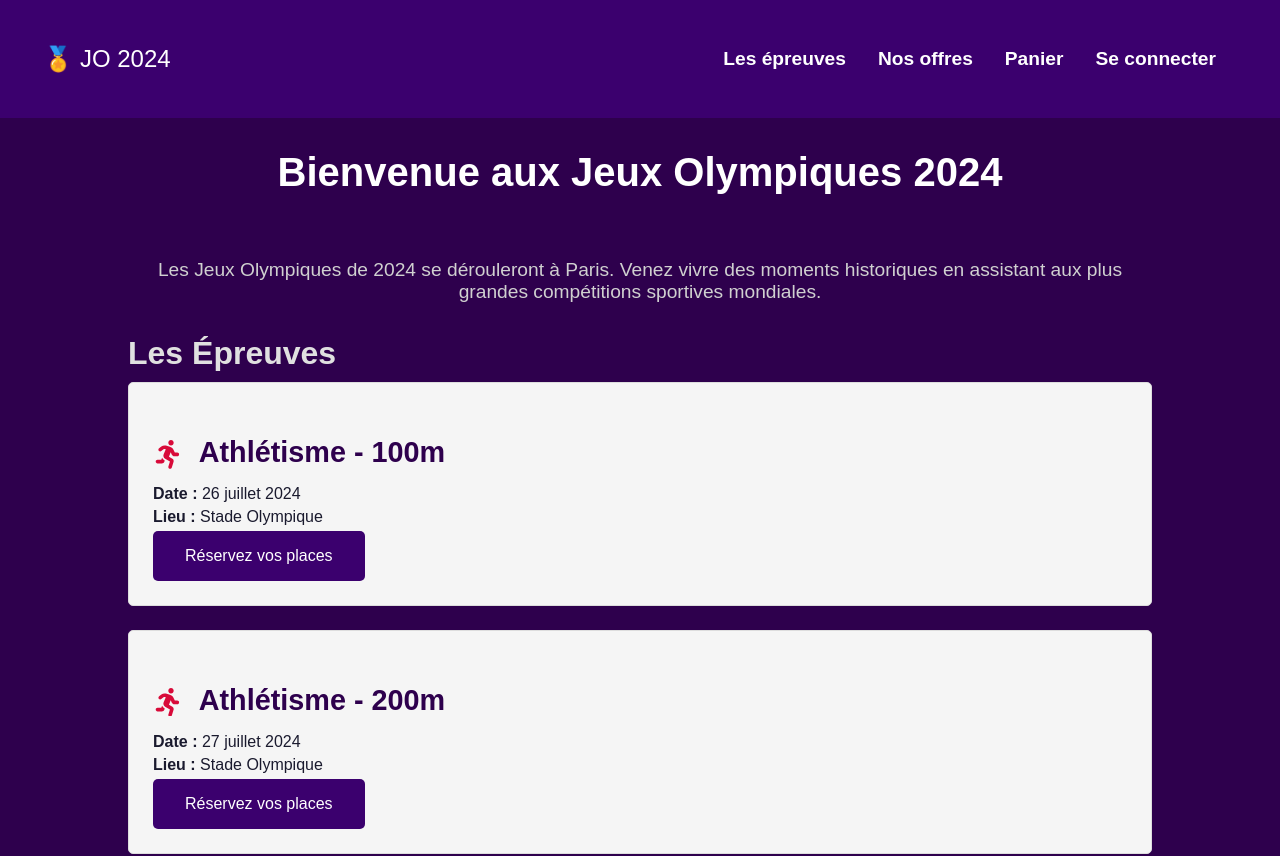
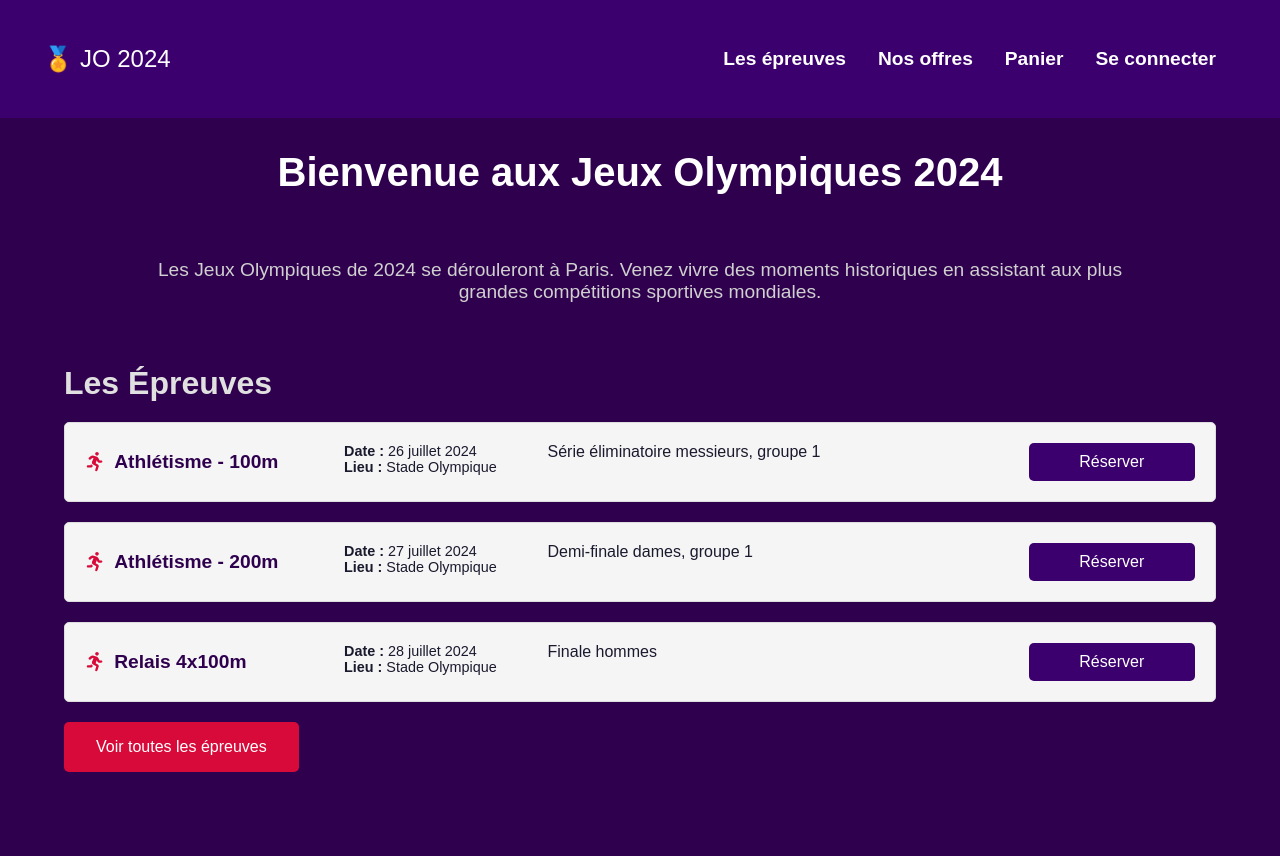
Before and after one commit to ya-web/olympics, a React (Create React App) app in the folder frontend/: page / in a window 1280 px wide. Shown: the top 856 px of the page. Built offline with nearby package versions, Linux system fonts and the light colour scheme.

Commit message:
Add some customizations and style on Events to Homepage

```diff
--- a/frontend/src/pages/Home.js
+++ b/frontend/src/pages/Home.js
@@ -10,34 +10,52 @@ const Home = () => {
       <h1>Bienvenue aux Jeux Olympiques 2024</h1>
       <p className='home_desc'>Les Jeux Olympiques de 2024 se dérouleront à Paris. Venez vivre des moments historiques en assistant aux plus grandes compétitions sportives mondiales.</p>
 
-      <h2>Les Épreuves</h2>
       <div className="epreuves">
+        <h2>Les Épreuves</h2>
+
+
         <div className="epreuve">
           <h3><FaRunning /> Athlétisme - 100m</h3>
-          <p><strong>Date :</strong> 26 juillet 2024</p>
-          <p><strong>Lieu :</strong> Stade Olympique</p>
-          <button>Réservez vos places</button>
+          <div className="details">
+            <span><strong>Date :</strong> 26 juillet 2024</span>
+            <span><strong>Lieu :</strong> Stade Olympique</span>
+          </div>
+          <div className="description">
+            Série éliminatoire messieurs, groupe 1
+          </div>
+          <button>Réserver</button>
         </div>
 
         <div className="epreuve">
           <h3><FaRunning /> Athlétisme - 200m</h3>
-          <p><strong>Date :</strong> 27 juillet 2024</p>
-          <p><strong>Lieu :</strong> Stade Olympique</p>
-          <button>Réservez vos places</button>
+          <div className="details">
+            <span><strong>Date :</strong> 27 juillet 2024</span>
+            <span><strong>Lieu :</strong> Stade Olympique</span>
+          </div>
+          <div className="description">
+            Demi-finale dames, groupe 1
+          </div>
+          <button>Réserver</button>
         </div>
 
         <div className="epreuve">
           <h3><FaRunning /> Relais 4x100m</h3>
-          <p><strong>Date :</strong> 28 juillet 2024</p>
-          <p><strong>Lieu :</strong> Stade Olympique</p>
-          <button>Réservez vos places</button>
+          <div className="details">
+            <span><strong>Date :</strong> 28 juillet 2024</span>
+            <span><strong>Lieu :</strong> Stade Olympique</span>
+          </div>
+          <div className="description">
+            Finale hommes
+          </div>
+          <button>Réserver</button>
         </div>
-      </div>
 
-      <div className="view-all">
-        <Link to="/epreuves">
-          <button>Voir toutes les épreuves</button>
-        </Link>
+        <div className="view-all">
+          <Link to="/epreuves">
+            <button>Voir toutes les épreuves</button>
+          </Link>
+        </div>
+
       </div>
 
       <Footer />
--- a/frontend/src/styles.css
+++ b/frontend/src/styles.css
@@ -39,17 +39,6 @@ body {
   font-size: 1.2rem;
 }
 
-.footer {
-  background-color: #3b006e;
-  color: white;
-  text-align: center;
-  padding: 1rem;
-  position: absolute;
-  width: 100%;
-  font-size: 1rem;
-  margin-top: 50px;
-}
-
 h1 {
   padding: 2rem;
   margin: 0 auto;
@@ -57,13 +46,6 @@ h1 {
   text-align: center;
   color: #ffffff;
   font-size: 2.5rem;
-}
-
-h2 {
-  margin: 0 auto;
-  max-width: 80%;
-  color: #e0e0e0;
-  font-size: 2rem;
 }
 
 .home_desc {
@@ -81,34 +63,69 @@ h2 {
   max-width: 90%;
 }
 
+h2 {
+  margin: 20px 0;
+  max-width: 80%;
+  color: #e0e0e0;
+  font-size: 2rem;
+}
+
 .epreuve {
+  display: flex;
+  flex-direction: column;
   border: 1px solid #ddd;
   background-color: #f5f5f5;
-  padding: 1.5rem;
-  margin-bottom: 1.5rem;
+  padding: 20px;
   border-radius: 5px;
+  margin-bottom: 20px;
+}
+
+.epreuve h3,
+.epreuve .details {
+  width: 100%;
+  text-align: left;
+}
+
+.epreuve .description,
+.epreuve button {
+  width: 100%;
+  margin-top: 15px;
 }
 
 .epreuve h3 {
-  font-size: 1.8rem;
-  margin-bottom: 1rem;
+  font-size: 1.2rem;
   color: #2e004d;
+  display: flex;
+  align-items: center;
+  margin: 5px 0 15px 0;
 }
 
-.epreuve p {
-  margin: 5px 0;
+.epreuve h3 svg {
+  margin-right: 10px;
+  color: #d80a39;
+}
+
+.epreuve .details {
+  display: flex;
+  flex-direction: column;
+  font-size: 0.9rem;
   color: #1a1a2e;
+}
+
+.epreuve .description {
   font-size: 1rem;
+  margin-bottom: 10px;
 }
 
 button {
   background-color: #3b006e;
   color: white;
   border: none;
-  padding: 1rem 2rem;
+  padding: 10px;
   border-radius: 5px;
   cursor: pointer;
   font-size: 1rem;
+  text-align: center;
 }
 
 button:hover {
@@ -146,7 +163,7 @@ button:hover {
 
 .view-all {
   text-align: center;
-  margin-top: 0.5rem;
+  margin: 10px 0 20px 0;
 }
 
 .view-all button {
@@ -163,18 +180,21 @@ button:hover {
   background-color: #a6082a;
 }
 
-.epreuve h3 svg {
-  margin-right: 10px;
-  vertical-align: middle;
-  color: #d80a39;
+.footer {
+  background-color: #3b006e;
+  color: white;
+  text-align: center;
+  padding: 1rem;
+  position: relative;
+  width: 100%;
+  font-size: 1rem;
+  margin-top: 30px;
 }
 
 @media (min-width: 320px) and (max-width: 768px) {
   .epreuves {
-    padding: 10px 5%;
-  }
-  .nav-links {
-    display: none;
+    display: flex;
+    flex-direction: column;
   }
   .burger-menu {
     display: flex;
@@ -183,15 +203,40 @@ button:hover {
     display: block;
   }
   .footer {
-    margin-top: 100px;
+    margin-top: 60px;
   }
 }
 
 @media (min-width: 769px) {
-  .epreuves {
-    padding: 10px 10%;
+  .epreuve {
+    display: flex;
+    flex-direction: row;
+    justify-content: space-between;
+  }
+  .epreuve h3,
+  .epreuve .details,
+  .epreuve .description,
+  .epreuve button {
+    margin-top: 0;
+    margin-bottom: 0;
+  }
+  .epreuve h3 {
+    flex-basis: 20%;
+  }
+  .epreuve .details {
+    flex-basis: 15%;
+  }
+  .epreuve .description {
+    flex-basis: 40%;
+  }
+  .epreuve button {
+    flex-basis: 15%;
+    text-align: center;
+  }
+  .view-all {
+    text-align: left;
   }
   .footer {
-    margin-top: 200px;
+    margin-top: 90px;
   }
 }
```
